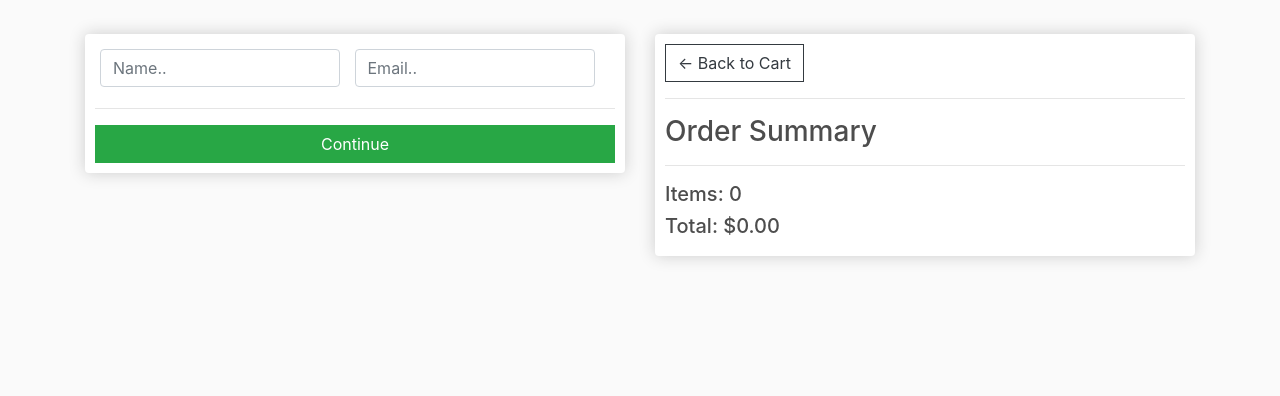
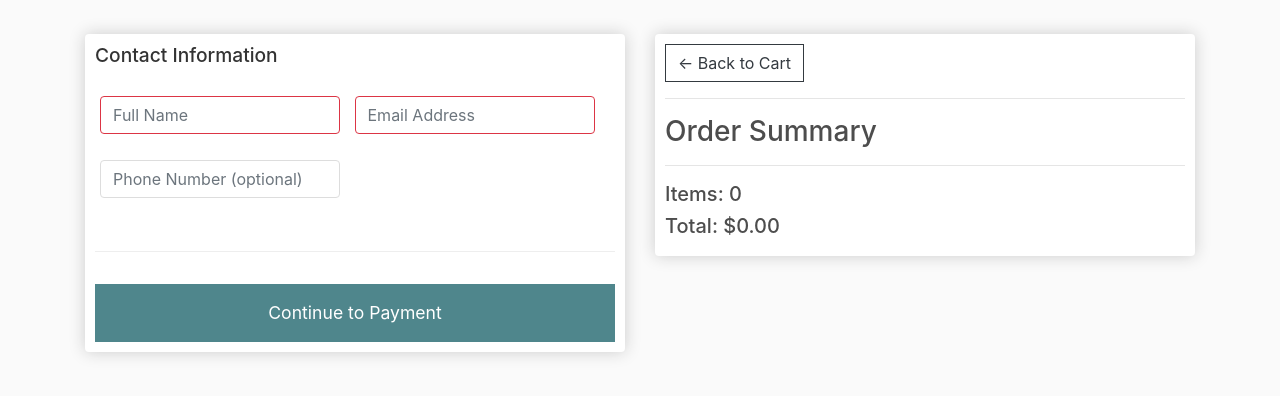
Before and after one commit to divanov11/django_ecommerce_mod5, a Django app: page /checkout/ in a window 1280 px wide. Shown: the part 57-453 px from the top of the page. Run offline with Django 3.2, Linux system fonts and the light colour scheme; some libraries are stand-ins or nearby versions.

Commit message:
Updated the checkout page and added readMe.md

```diff
--- a/static/css/main.css
+++ b/static/css/main.css
@@ -210,3 +210,51 @@ h1,h2,h3,h4,h5,h6{
 .product-card .add-to-cart:hover {
     background-color: #3d6a6f;
 }
+
+.form-field {
+    margin-bottom: 1rem;
+}
+
+.form-field input {
+    padding: 0.75rem;
+    border: 1px solid #ddd;
+    border-radius: 4px;
+    width: 100%;
+    transition: border-color 0.2s ease;
+}
+
+.form-field input:focus {
+    border-color: #4f868c;
+    outline: none;
+    box-shadow: 0 0 0 2px rgba(79,134,140,0.2);
+}
+
+.form-field input:invalid {
+    border-color: #dc3545;
+}
+
+.form-field input:invalid:focus {
+    box-shadow: 0 0 0 2px rgba(220,53,69,0.2);
+}
+
+#form h4 {
+    color: #333;
+    margin-bottom: 1.5rem;
+    font-size: 1.2rem;
+}
+
+#form hr {
+    margin: 2rem 0;
+    border-color: #eee;
+}
+
+#form-button {
+    padding: 1rem;
+    font-size: 1.1rem;
+    background-color: #4f868c;
+    border: none;
+}
+
+#form-button:hover {
+    background-color: #3d6a6f;
+}
--- a/store/templates/store/checkout.html
+++ b/store/templates/store/checkout.html
@@ -4,39 +4,112 @@
      <div class="row">
 		<div class="col-lg-6">
 			<div class="box-element" id="form-wrapper">
-				<form id="form">
+				<form id="form" autocomplete="on">
 					<div id="user-info">
+						<h4>Contact Information</h4>
 						<div class="form-field">
-							<input required class="form-control" type="text" name="name" placeholder="Name..">
+							<input required
+								   class="form-control"
+								   type="text"
+								   name="name"
+								   autocomplete="name"
+								   placeholder="Full Name"
+								   pattern="[A-Za-z\s]+"
+								   title="Please enter a valid name (letters and spaces only)">
 						</div>
 						<div class="form-field">
-							<input required class="form-control" type="email" name="email" placeholder="Email..">
+							<input required
+								   class="form-control"
+								   type="email"
+								   name="email"
+								   autocomplete="email"
+								   placeholder="Email Address"
+								   pattern="[a-z0-9._%+-]+@[a-z0-9.-]+\.[a-z]{2,}$"
+								   title="Please enter a valid email address">
+						</div>
+						<div class="form-field">
+							<input class="form-control"
+								   type="tel"
+								   name="phone"
+								   autocomplete="tel"
+								   placeholder="Phone Number (optional)"
+								   pattern="[0-9\-\+\s\(\)]*"
+								   title="Please enter a valid phone number">
 						</div>
 					</div>
 
 					<div id="shipping-info">
 						<hr>
-						<p>Shipping Information:</p>
+						<h4>Shipping Information</h4>
 						<hr>
 						<div class="form-field">
-							<input class="form-control" type="text" name="address" placeholder="Address..">
+							<input class="form-control"
+								   type="text"
+								   name="address"
+								   autocomplete="street-address"
+								   placeholder="Street Address"
+								   required>
 						</div>
 						<div class="form-field">
-							<input class="form-control" type="text" name="city" placeholder="City..">
+							<input class="form-control"
+								   type="text"
+								   name="apartment"
+								   autocomplete="address-line2"
+								   placeholder="Apartment, suite, etc. (optional)">
 						</div>
-						<div class="form-field">
-							<input class="form-control" type="text" name="state" placeholder="State..">
+						<div class="row">
+							<div class="col-md-6">
+								<div class="form-field">
+									<input class="form-control"
+										   type="text"
+										   name="city"
+										   autocomplete="address-level2"
+										   placeholder="City"
+										   required>
+								</div>
+							</div>
+							<div class="col-md-6">
+								<div class="form-field">
+									<input class="form-control"
+										   type="text"
+										   name="state"
+										   autocomplete="address-level1"
+										   placeholder="State/Province"
+										   required>
+								</div>
+							</div>
 						</div>
-						<div class="form-field">
-							<input class="form-control" type="text" name="zipcode" placeholder="Zip code..">
-						</div>
-						<div class="form-field">
-							<input class="form-control" type="text" name="country" placeholder="Zip code..">
+						<div class="row">
+							<div class="col-md-6">
+								<div class="form-field">
+									<input class="form-control"
+										   type="text"
+										   name="zipcode"
+										   autocomplete="postal-code"
+										   placeholder="ZIP/Postal Code"
+										   pattern="[0-9\-]*"
+										   title="Please enter a valid postal code"
+										   required>
+								</div>
+							</div>
+							<div class="col-md-6">
+								<div class="form-field">
+									<input class="form-control"
+										   type="text"
+										   name="country"
+										   autocomplete="country"
+										   placeholder="Country"
+										   required>
+								</div>
+							</div>
 						</div>
 					</div>
 
 					<hr>
-					<input id="form-button" class="btn btn-success btn-block" type="submit" value="Continue">
+					<input id="form-button"
+						   class="btn btn-success btn-block"
+						   type="submit"
+						   value="Continue to Payment">
 				</form>
 			</div>
 
```
Also changed, not shown: readMe.md.
